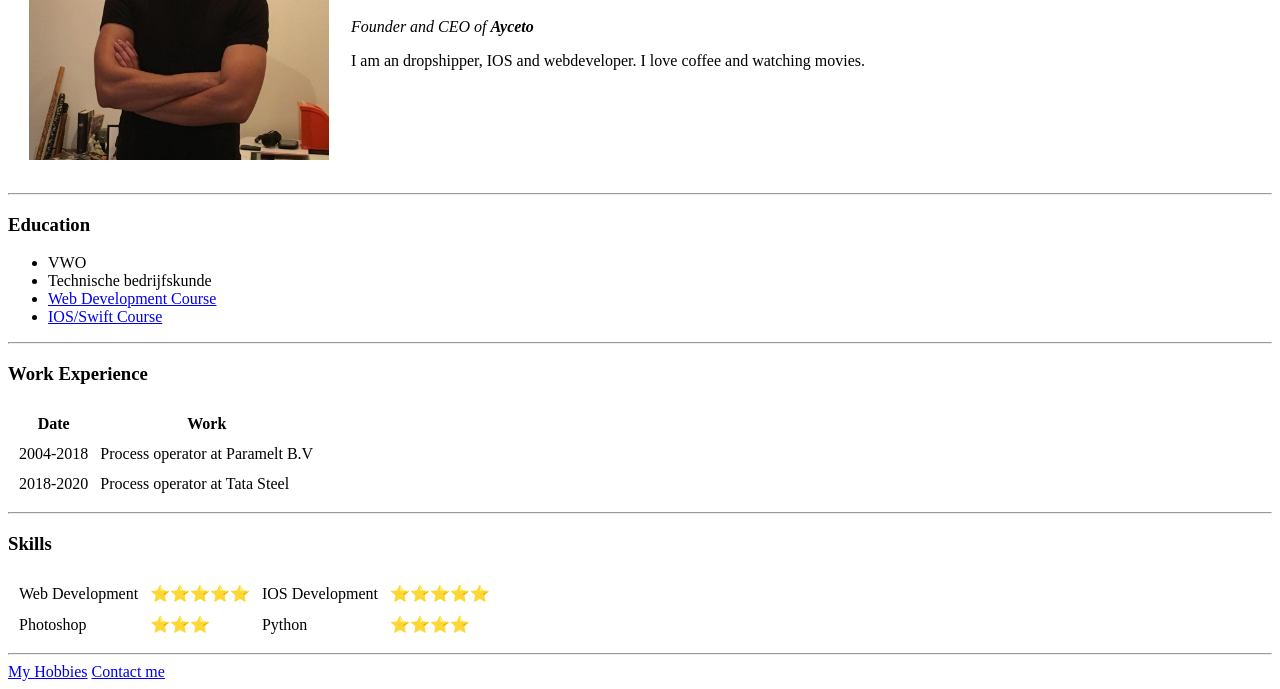
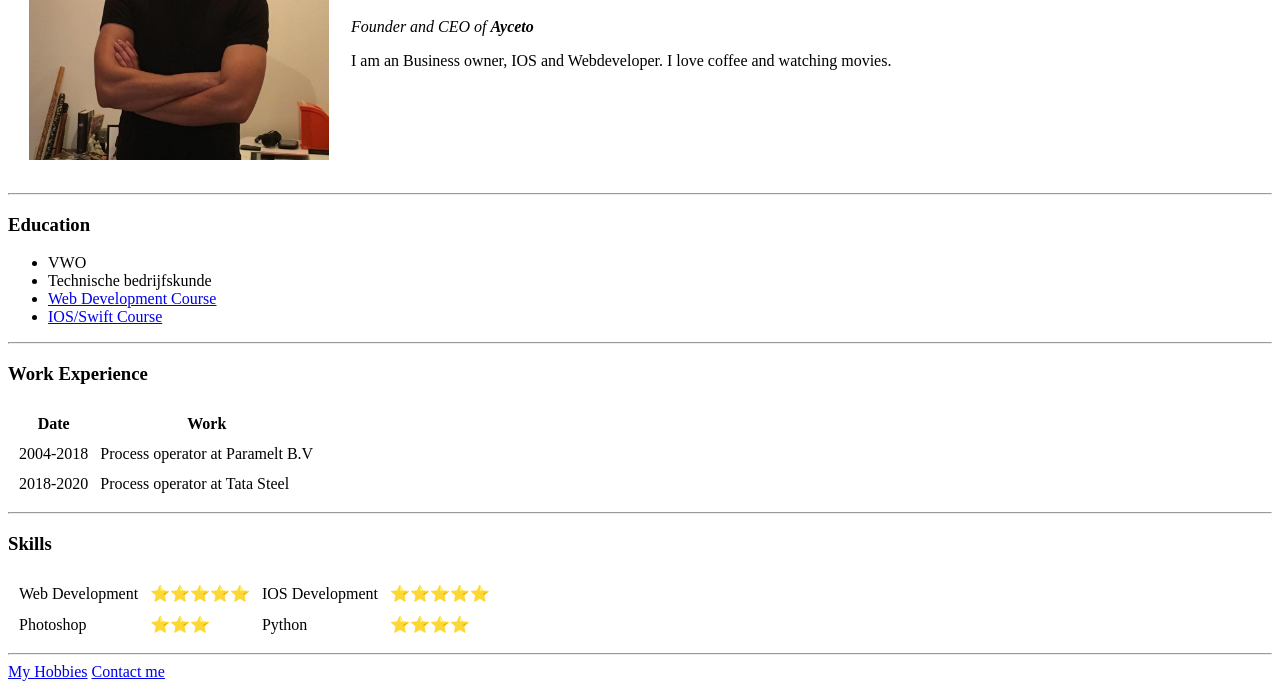
Before and after one commit to Jovi83/cv, a plain HTML site: page index.html in a window 1280 px wide. Shown: the part 169-858 px from the top of the page. Drawn offline with Linux system fonts and the light colour scheme.

Commit message:
Update index.html

```diff
--- a/index.html
+++ b/index.html
@@ -13,7 +13,7 @@
       <td>
         <h1>Jovica Nikolic</h1>
         <p><em>Founder and CEO of <strong>Ayceto</strong></em></p>
-        <p>I am an dropshipper, IOS and webdeveloper. I love coffee and watching movies.</p>
+        <p>I am an Business owner, IOS and Webdeveloper. I love coffee and watching movies.</p>
       </td>
     </tr>
   </table>
```
